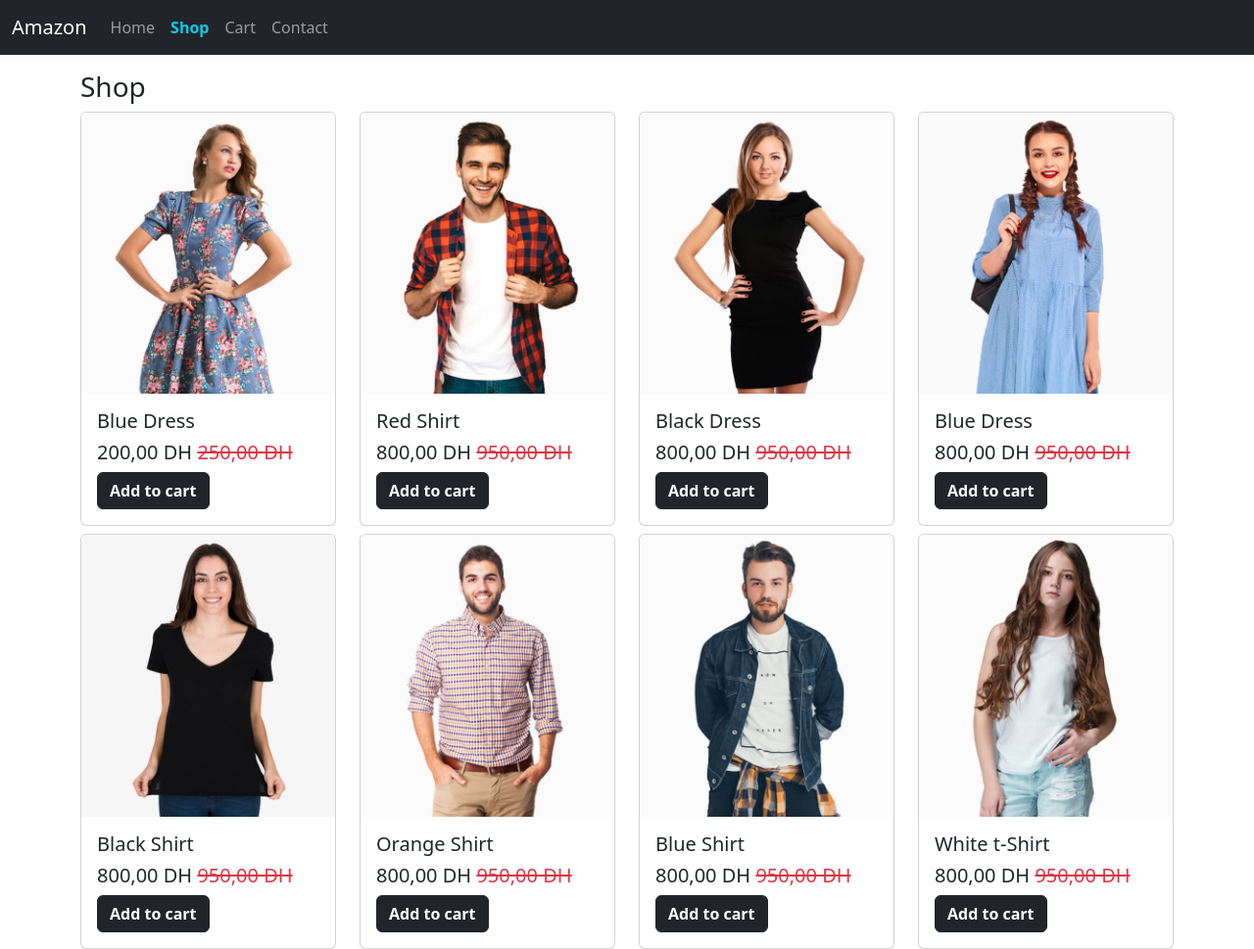
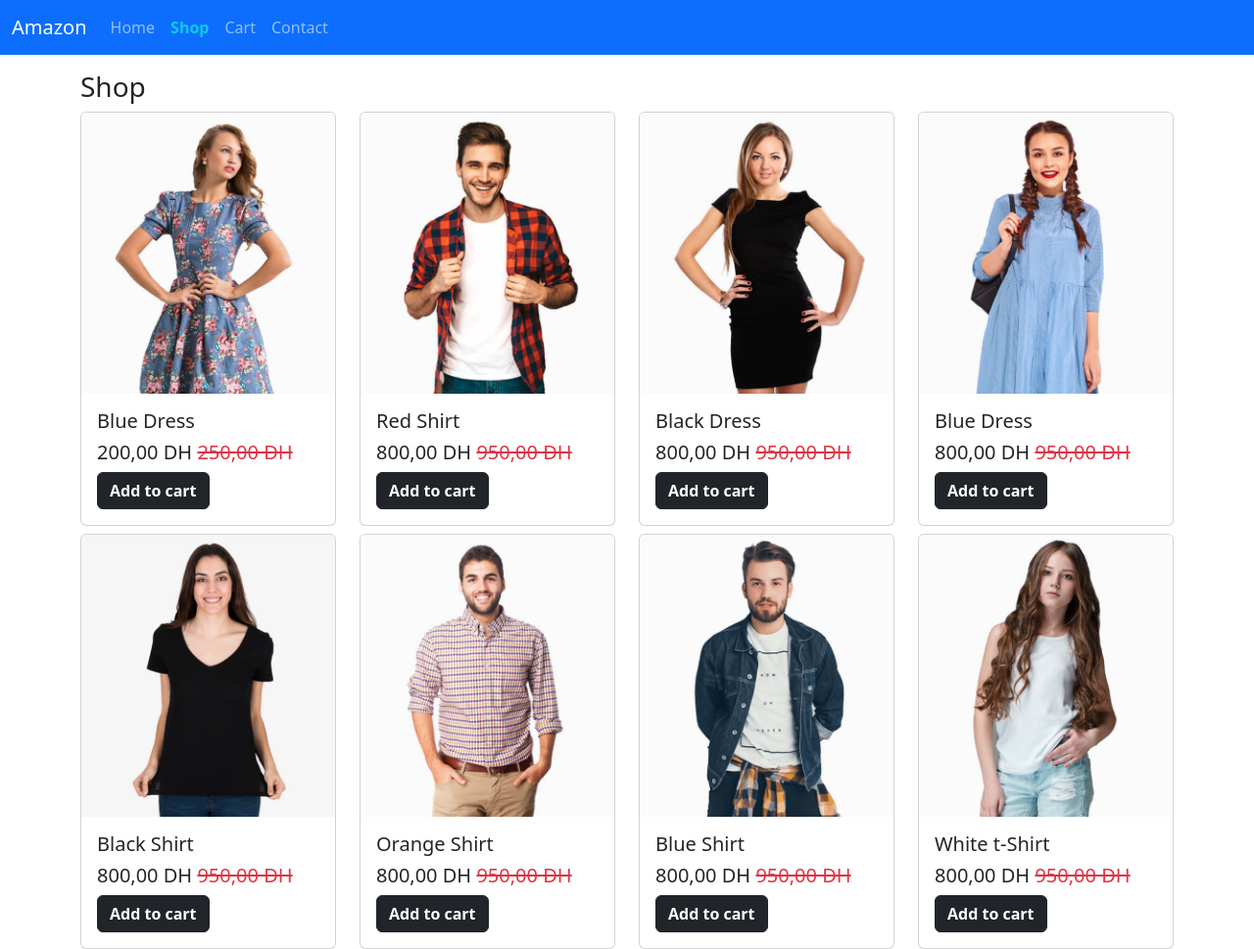
Before and after one commit to othmanemdi/amazonv4, a plain HTML site: page shop.html in a window 1280 px wide. Shown: the whole page at 98% size. Drawn offline with nearby package versions, Linux system fonts and the light colour scheme.

Commit message:
Changing nav bar background color

```diff
--- a/shop.html
+++ b/shop.html
@@ -17,7 +17,7 @@
     <header>
         <!-- place navbar here -->
 
-        <nav class="navbar navbar-expand-sm navbar-dark bg-dark">
+        <nav class="navbar navbar-expand-sm navbar-dark bg-primary">
             <div class="container-fluid">
                 <a class="navbar-brand" href="index.html">Amazon</a>
                 <button class="navbar-toggler d-lg-none" type="button" data-bs-toggle="collapse"
```
